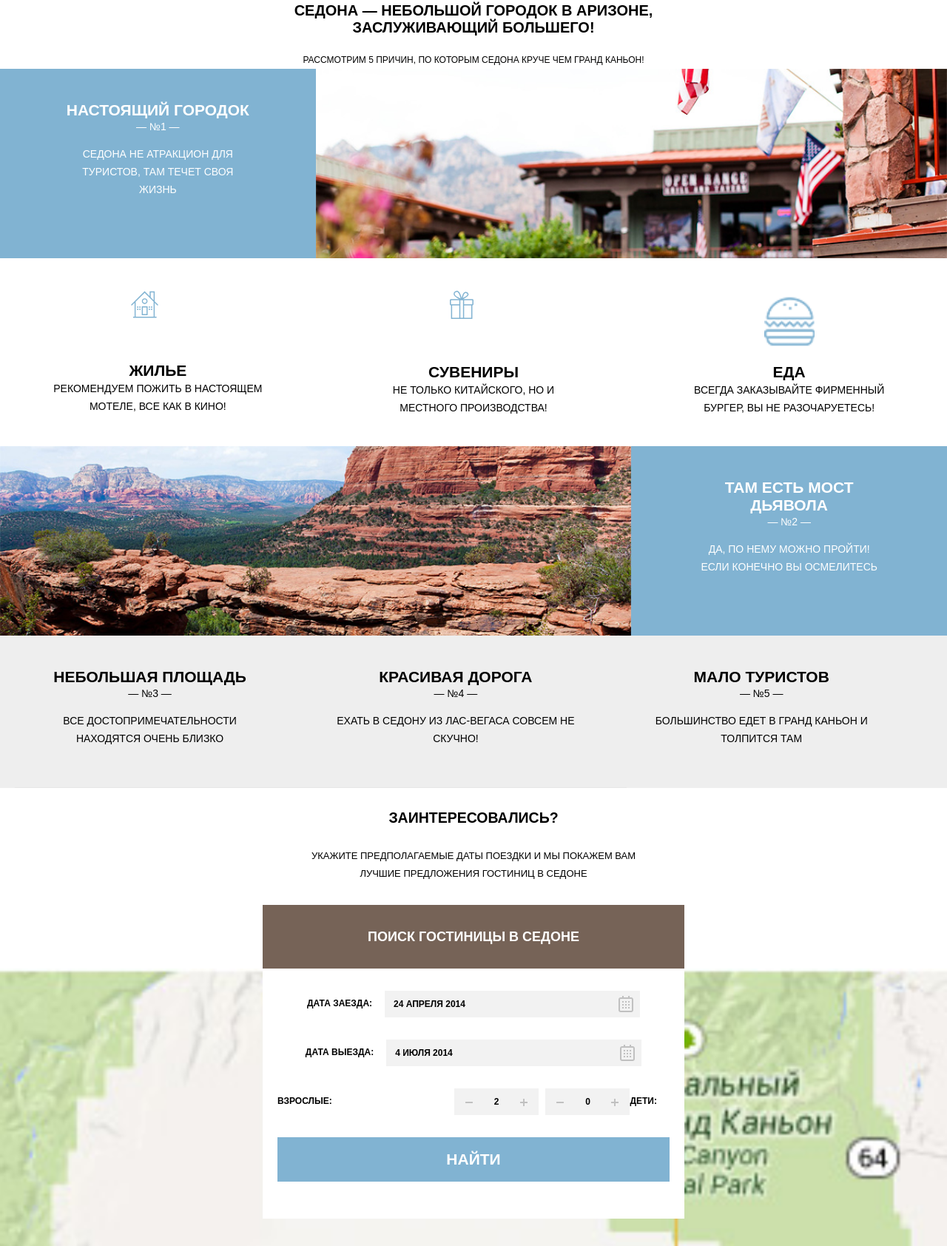
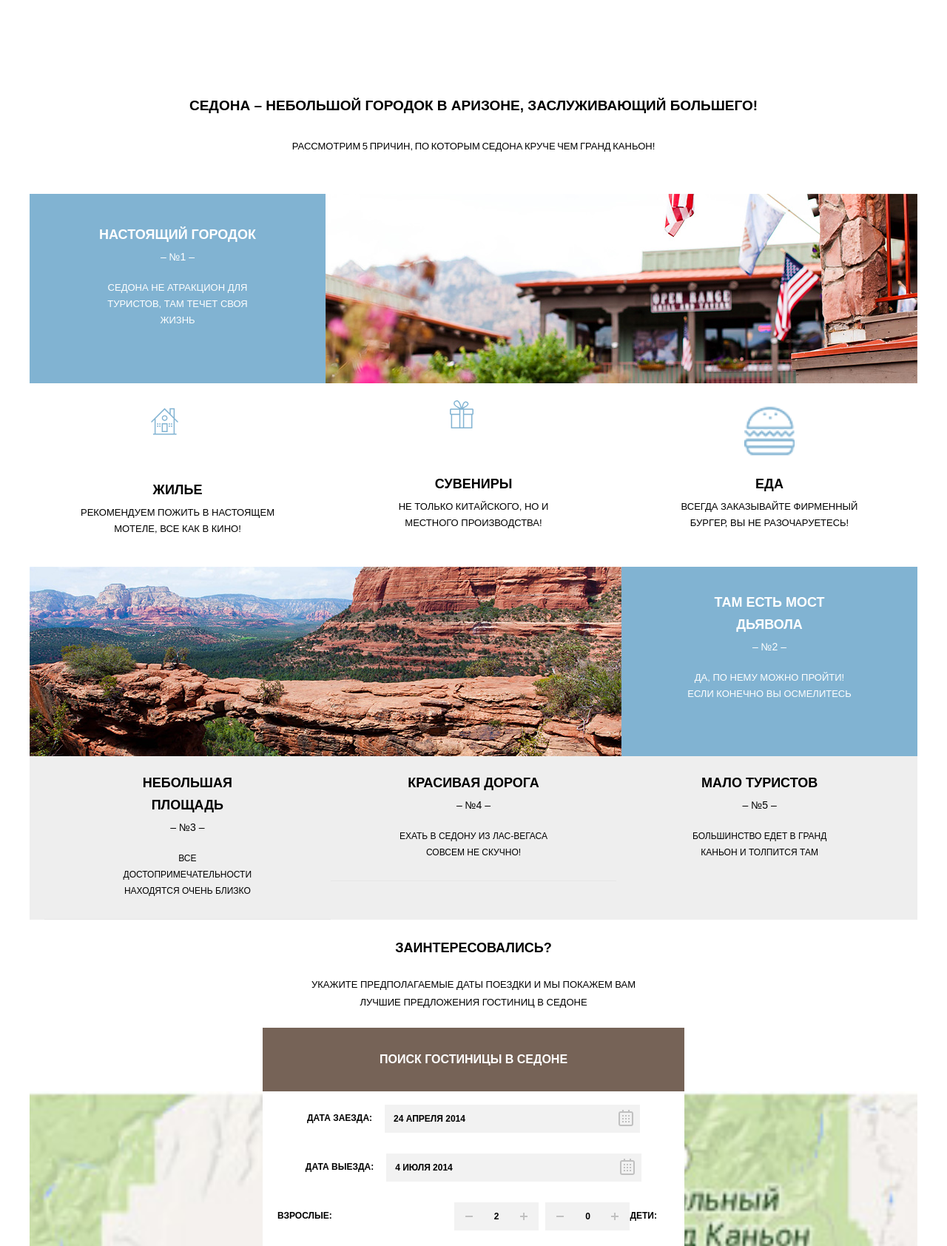
Before and after one commit to poslavsky/36392-Sedona, a website: page index.html in a window 1280 px wide. Shown: the part 493-2177 px from the top of the page at 74% size. Drawn offline with Linux system fonts and the light colour scheme; files whose address does not match are found by name.

Commit message:
Pixel-perfect mobile

```diff
--- a/index.html
+++ b/index.html
@@ -38,7 +38,7 @@
     </div>
     <!-- main-img -->
 
-    <h1>Седона &mdash; небольшой городок в Аризоне, заслуживающий большего!</h1>
+    <h1>Седона &ndash; небольшой городок в Аризоне, заслуживающий большего!</h1>
     <h2 class="title-like-h2">Рассмотрим 5 причин, по которым Седона круче чем гранд каньон!</h2>
 
     <!-- Reason-1 -->
@@ -46,7 +46,7 @@
       <div class="reason__box">
         <div class="reason-features__item">
           <h3 class="reason-features__title">Настоящий городок</h3>
-          <span class="reason-features__number">&mdash; №1 &mdash;</span>
+          <span class="reason-features__number">&ndash; №1 &ndash;</span>
           <p class="reason-features__info">Седона не атракцион для туристов, там течет своя жизнь</p>
         </div>
         <div class="reason__img">
@@ -79,7 +79,7 @@
       <div class="reason__box">
         <div class="reason-features__item">
           <h3 class="reason-features__title">Там есть мост дьявола</h3>
-          <span class="reason-features__number">&mdash; №2 &mdash;</span>
+          <span class="reason-features__number">&ndash; №2 &ndash;</span>
           <p class="reason-features__info">Да, по нему можно пройти! Если конечно вы осмелитесь</p>
         </div>
         <div class="reason__img">
@@ -93,17 +93,17 @@
     <div class="reason-features reason-features--other">
       <div class="reason-features__item">
         <h3 class="reason-features__title">Небольшая площадь</h3>
-        <span class="reason-features__number">&mdash; №3 &mdash;</span>
+        <span class="reason-features__number">&ndash; №3 &ndash;</span>
         <p class="reason-features__info">Все достопримечательности находятся очень близко</p>
       </div>
       <div class="reason-features__item">
         <h3 class="reason-features__title">Красивая дорога</h3>
-        <span class="reason-features__number">&mdash; №4 &mdash;</span>
+        <span class="reason-features__number">&ndash; №4 &ndash;</span>
         <p class="reason-features__info">Ехать в Седону из Лас-Вегаса совсем не скучно!</p>
       </div>
       <div class="reason-features__item">
         <h3 class="reason-features__title">Мало туристов</h3>
-        <span class="reason-features__number">&mdash; №5 &mdash;</span>
+        <span class="reason-features__number">&ndash; №5 &ndash;</span>
         <p class="reason-features__info">Большинство едет в гранд каньон и толпится там</p>
       </div>
     </div>
--- a/less/base/scaffolding.less
+++ b/less/base/scaffolding.less
@@ -12,16 +12,15 @@ body {
 h1 {
   margin-top: 40px;
   margin-bottom: 0;
+  padding: 0 8%;
+  line-height: 25px;
   font-size: @font-size--h1;
   font-weight: @font-weight--bold;
 
   @media (min-width: @screen-md) {
-    font-size: 20px;
-    margin-top: 50px;
-    margin-right: auto;
-    margin-bottom: 20px;
-    margin-left: auto;
-    width: 500px;
+    margin-top: 57px;
+    margin-bottom: 30px;
+    font-size: 19px;
   }
 }
 
@@ -44,15 +43,18 @@ a {
 
 .title-like-h2 {
   position: relative;
-  margin-top: 20px;
-  line-height: 24px;
+  margin-top: 30px;
+  margin-bottom: 0;
+  padding: 0 8% 20px;
+  line-height: 25px;
+  word-spacing: -1px;
   font-size: @font-size--h2;
   font-weight: @font-weight--reg;
 
   @media (min-width: @screen-md) {
     margin: 0 auto;
-    width: 500px;
-    font-size: 12px;
+    font-size: 13px;
+    padding-bottom: 52px;
   }
 
   &::after {
@@ -60,7 +62,7 @@ a {
     .inline-block;
     content: " ";
     left: 0;
-    bottom: -38px;
+    bottom: -32px;
     width: 100%;
     height: 37px;
     background: url('../img/min/img-top.png') no-repeat 50% 0;
--- a/less/components/btn.less
+++ b/less/components/btn.less
@@ -1,7 +1,7 @@
 .btn {
   box-sizing: border-box;
   position: absolute;
-  width: @line-height--header;
+  width: 60px;
   height: @line-height--header;
   right: 0;
   border: none;
--- a/less/components/form.less
+++ b/less/components/form.less
@@ -14,7 +14,7 @@
   .hotel-mixin;
   box-sizing: border-box;
   width: 100%;
-  padding-top: 30px;
+  padding-top: 18px;
   padding-bottom: 50px;
   font-size: 0;
   background: @bg-color--white;
@@ -28,7 +28,6 @@
   &__label {
     box-sizing: border-box;
     display: block;
-    margin-bottom: 30px;
     padding-left: 12px;
     font-size: 12px;
     text-align: left;
@@ -39,6 +38,7 @@
       .inline-block;
       padding-left: 0;
       padding-right: 17px;
+      margin-bottom: 30px;
     }
 
     &--sum {
@@ -61,7 +61,7 @@
     width: 100%;
     padding-left: 12px;
     padding-right: 36px;
-    margin-bottom: 30px;
+    margin-bottom: 18px;
     text-transform: uppercase;
     line-height: @line-height--form;
     font-weight: @font-weight--bold;
--- a/less/components/layout.less
+++ b/less/components/layout.less
@@ -1,7 +1,7 @@
 .wrap {
   min-width: 320px;
   width: 100%;
-  max-width: 1280px;
+  max-width: 1200px;
   margin: 0 auto;
 }
 
--- a/less/components/reason.less
+++ b/less/components/reason.less
@@ -26,10 +26,16 @@
       }
     }
   }
+    &:nth-of-type(2) {
 
-  &:nth-of-type(2) {
-    .reason-features__item {
-      float: right;
+      .reason-features__item {
+        padding-top: 33px;
+      }
+
+    @media (min-width: @screen-md) {
+      .reason-features__item {
+        float: right;
+      }
     }
   }
 
@@ -38,7 +44,7 @@
 
     &__item {
       height: 100%;
-      padding: 44px 4.5% 35px;
+      padding: 58px 4.5% 25px;
       font-size: 14px;
       color: @text-color--main;
       background-color: @bg-color;
@@ -47,6 +53,7 @@
 
       @media (min-width: @screen-md) {
         .inline-block;
+        padding-top: 40px;
       }
 
       @media (min-width: @screen-lg) {
@@ -56,9 +63,19 @@
 
       .reason-features & {
         padding-left: 70px;
+        padding-top: 23px;
+        padding-bottom: 0;
         text-align: left;
         color: @text-color--note;
         background: @bg-color--white;
+
+        &:nth-of-type(1) {
+          padding-top: 33px;
+        }
+
+        &:last-of-type {
+          padding-bottom: 35px;
+        }
 
         @media (min-width: @screen-md) {
           padding-right: 4.5%;
@@ -66,14 +83,15 @@
           padding-left: 4.5%;
           text-align: center;
         }
+
         @media (min-width: @screen-lg) {
           padding-right: 5.5%;
           padding-left: 5.5%;
         }
       }
 
-      .reason-features--other & {
-        padding-left: 20px;
+      .reason-features.reason-features--other & {
+        padding: 21px 8% 15px;
         text-align: center;
         color: @text-color--note;
         border-bottom: 1px solid #e6e6e6;
@@ -95,23 +113,52 @@
       position: relative;
       margin: 0 auto;
       font-size: @font-size--h3;
+      line-height: 38px;
+
+      .reason-features & {
+        margin-bottom: 5px;
+      }
+
+      @media (min-width: @screen-md) {
+        margin-bottom: 5px;
+        line-height: 30px;
+        font-size: 18px;
+      }
+
     }
 
     &__number {
       display: block;
       line-height: @line-height--numb;
+
+       @media (min-width: @screen-md) {
+          margin-bottom: 20px;
+       }
     }
 
     &__info {
+      font-size: 13px;
       line-height: @line-height--info;
+
+      @media (min-width: @screen-md) {
+        line-height: 22px;
+      }
+
+      .reason-features & {
+        line-height: 22px;
+      }
+
+      .reason-features.reason-features--other & {
+        font-size: 12px;
+      }
 
     }
 
     &__icon {
       position: absolute;
-      content: '';
-      left: -50px;
-      top: -15px;
+      content: " ";
+      left: -46px;
+      top: -5px;
       .inline-block;
 
       @media (min-width: @screen-md) {
--- a/less/helpers/variables.less
+++ b/less/helpers/variables.less
@@ -6,10 +6,10 @@
 
 
 @font-size-base:              13px;
-@font-size--nav:              18px;
-@font-size--h1:               18px;
-@font-size--h2:               14px;
-@font-size--h3:               21px;
+@font-size--nav:              16px;
+@font-size--h1:               16px;
+@font-size--h2:               13px;
+@font-size--h3:               16px;
 @font-family:                 'PT Sans', Arial, sans-serif;
 @font-weight--bold:           700;
 @font-weight--reg:            normal;
@@ -17,7 +17,7 @@
 @line-height--header:         56px;
 @line-height--info:           24px;
 @line-height--numb:           21px;
-@line-height--form:           34px;
+@line-height--form:           36px;
 @line-height--footer:         60px;
 
 
--- a/less/partials/page_main.less
+++ b/less/partials/page_main.less
@@ -1,16 +1,16 @@
 .main-img {
   box-sizing: border-box;
   width: 100%;
-  height: 390px;
+  min-height: 390px;
   padding: 0 20px;
   margin: 0;
   background: url('../img/min/img-bottom.png') no-repeat 50% 100%,
               url('../img/min/photo-background@1x.jpg') no-repeat 0 0;
 
   @media (min-width: @screen-md) {
-    background: url('../img/min/img-bottom.png') no-repeat 50% 101%,
+    height: 510px;
+    background: url('../img/min/img-bottom.png') no-repeat 50% 100%,
                 url('../img/min/photo-background@1x.jpg') no-repeat 0 0;
-    background-size: 100%;
   }
 
   &__text {
@@ -31,11 +31,13 @@
   &__title {
     padding: 0 8%;
     margin: 0 auto;
-    line-height: 80px;
+    line-height: 76px;
+    font-size: 18px;
   }
 
   &__info {
     .hotel-mixin;
-    padding: 0 8% 30px;
+    font-size: 13px;
+    padding: 0 8% 22px;
   }
 }
```
Also changed, not shown: css/style.css.
